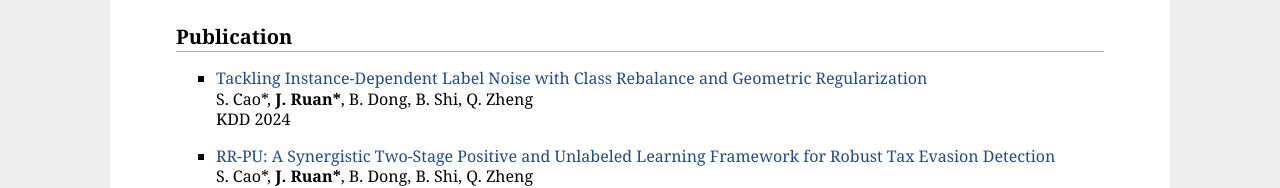
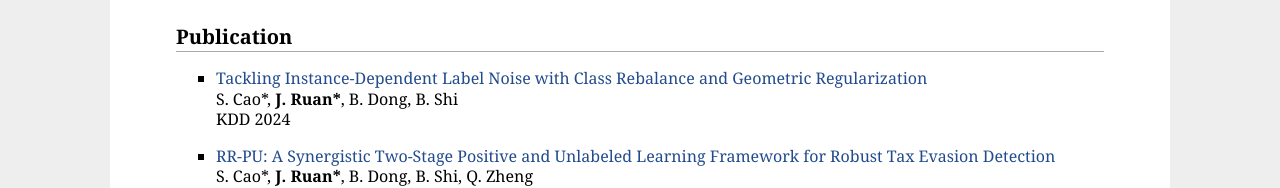
Before and after one commit to jianfei-ruan/jianfei-ruan.github.io, a plain HTML site: page index.html in a window 1280 px wide. Shown: the part 338-526 px from the top of the page. Drawn offline with Linux system fonts and the light colour scheme.

Commit message:
Update index.html

```diff
--- a/index.html
+++ b/index.html
@@ -68,7 +68,7 @@
         <A HREF="https://www.youtube.com/watch?v=WpYGfEeDPbI">
 Tackling Instance-Dependent Label Noise with Class Rebalance and Geometric Regularization
 </A><br>
-        S. Cao*, <b>J. Ruan*</b>, B. Dong, B. Shi, Q. Zheng <br>
+        S. Cao*, <b>J. Ruan*</b>, B. Dong, B. Shi <br>
         KDD 2024<br>
     </p></li>
     <li><p>
```
